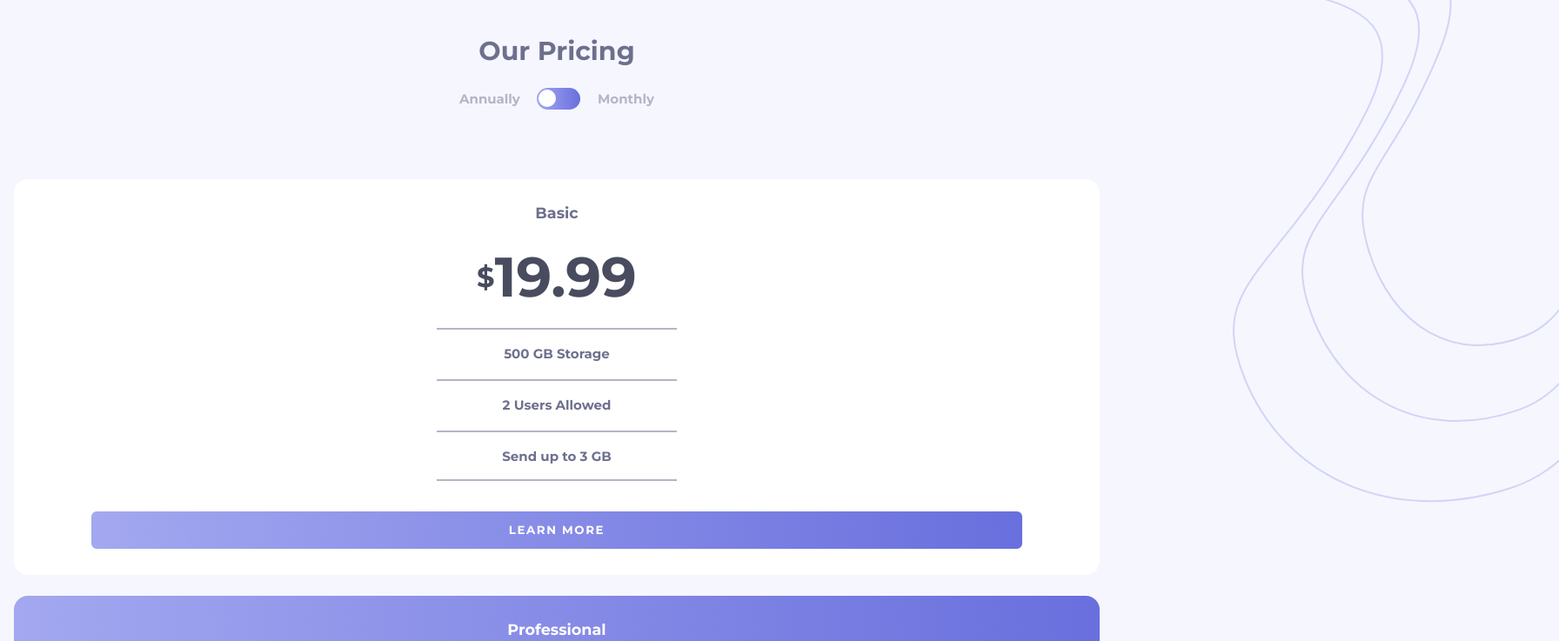
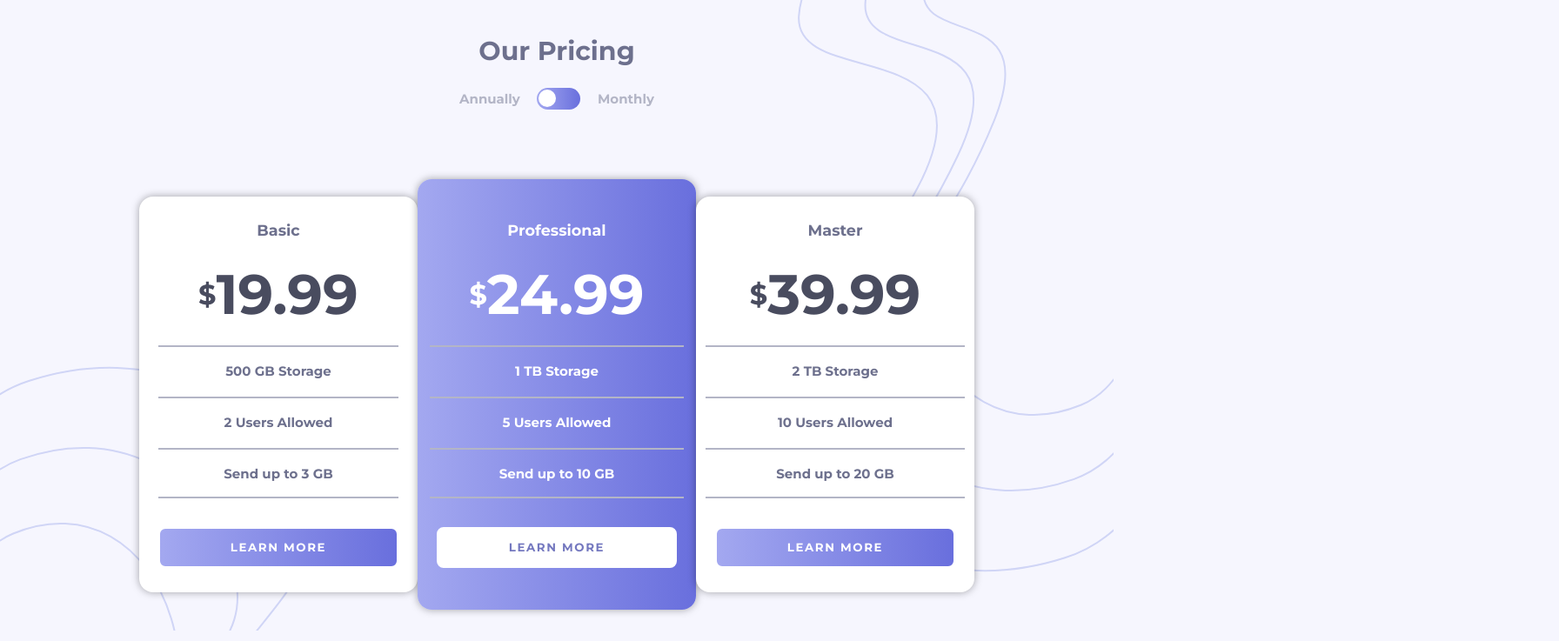
Before and after one commit to KepKepgithub/pricing-component-with-toggle, a plain HTML site: page index.html in a window 1280 px wide. Shown: the top 737 px of the page at 87% size, 1792 px wide, since content can reach past the window. Drawn offline with Linux system fonts and the light colour scheme.

Commit message:
Desktop Done

```diff
--- a/css/_cards.scss
+++ b/css/_cards.scss
@@ -78,6 +78,10 @@
                 border: 2px solid #7478BF;
                 cursor: pointer;
             }
+            &:focus{
+                outline: dashed;
+                outline-color: black;
+            }
         }
         // the middle card
         &:nth-child(2){
@@ -97,3 +101,18 @@
         }
     }
 }
+
+
+@media only screen and (min-width:1024px){
+    .card{
+        box-shadow: 0px 0px 10px 0px rgba(0,0,0,0.35);
+        &__wrap{
+            display: flex;
+            align-items: center;
+            justify-content: space-between;
+        }
+        &:nth-child(2){
+            padding: 3rem 0;
+        }
+    }
+}
--- a/css/_global.scss
+++ b/css/_global.scss
@@ -15,11 +15,13 @@ body{
         margin: auto;
         padding: 0 1rem;
         overflow: hidden;
+        position: relative;
     }
 }
 
 @media only screen and (min-width:1024px){
     .page_wrap{
         max-width: 1440px;
+        padding: 0 10rem;
     }
 }
--- a/css/_header.scss
+++ b/css/_header.scss
@@ -3,8 +3,6 @@
         padding-top: 2.5rem;
         padding-bottom: 5rem;
         text-align: center;
-        position: relative;
-        z-index: 1000;
         &__heading{
             color: $grayish_blue;
             margin-bottom: 1.5rem;
--- a/css/_patterns.scss
+++ b/css/_patterns.scss
@@ -1,12 +1,27 @@
 @media only screen and (min-width:300px){
     .pattern{
+        position: absolute;
+        pointer-events: none;
         &--bottom{
             display: none;
         }
         &--top{
-            position: absolute;
             top: -10%;
             right: -40%;
         }
     }
 }
+
+@media only screen and (min-width:1024px){
+    .pattern{
+        &--bottom{
+            display: block;
+            bottom: 0;
+            left: 0;
+        }
+        &--top{
+            top: 0;
+            right: 0;
+        }
+    }
+}
```
Also changed, not shown: css/main.css, 1 other file.
